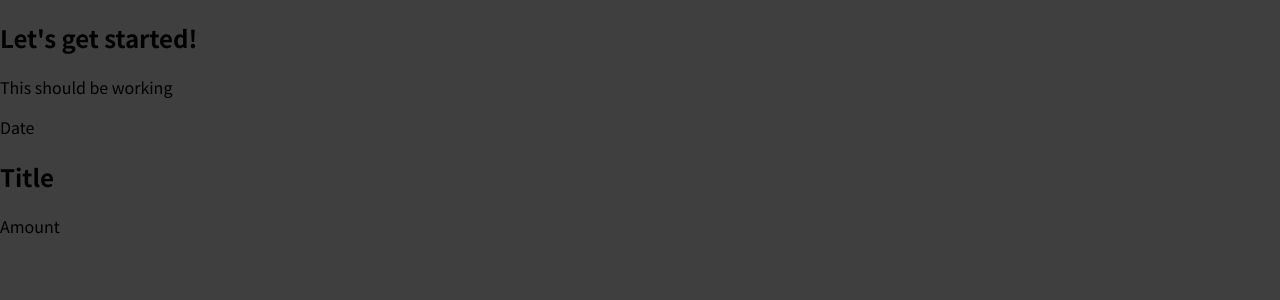
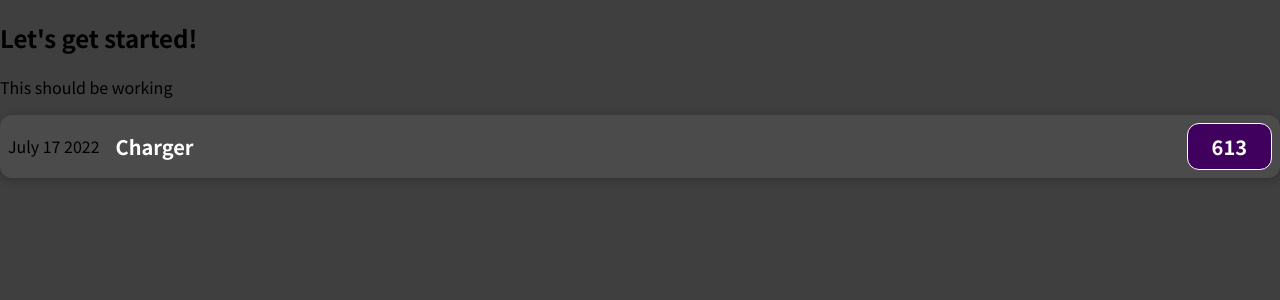
Before and after one commit to karansethia/React-Expense-Tracker, a JavaScript app in the folder app-files/: page / in a window 1280 px wide. Shown: the top 300 px of the page. Built offline with nearby package versions, Linux system fonts and the light colour scheme.

Commit message:
Adding Expense Item and its styling

```diff
--- /dev/null
+++ b/app-files/src/components/ExpenseItem.css
@@ -0,0 +1,50 @@
+.expense-item {
+    display: flex;
+    justify-content: space-between;
+    align-items: center;
+    box-shadow: 0 2px 8px rgba(0, 0, 0, 0.25);
+    padding: 0.5rem;
+    margin: 1rem 0;
+    border-radius: 12px;
+    background-color: #4b4b4b;
+    }
+    .expense-item__description {
+    display: flex;
+    flex-direction: column;
+    gap: 1rem;
+    align-items: flex-end;
+    flex-flow: column-reverse;
+    justify-content: flex-start;
+    flex: 1;
+    }
+    .expense-item h2 {
+    color: #3a3a3a;
+    font-size: 1rem;
+    flex: 1;
+    margin: 0 1rem;
+    color: white;
+    }
+    .expense-item__price {
+    font-size: 1rem;
+    font-weight: bold;
+    color: white;
+    background-color: #40005d;
+    border: 1px solid white;
+    padding: 0.5rem;
+    border-radius: 12px;
+    }
+    @media (min-width: 580px) {
+     .expense-item__description {
+    flex-direction: row;
+    align-items: center;
+    justify-content: flex-start;
+    flex: 1;
+     }
+     .expense-item__description h2 {
+    font-size: 1.25rem;
+     }
+     .expense-item__price {
+    font-size: 1.25rem;
+    padding: 0.5rem 1.5rem;
+     }
+    }
--- a/app-files/src/components/ExpenseItem.js
+++ b/app-files/src/components/ExpenseItem.js
@@ -1,11 +1,13 @@
+import './ExpenseItem.css'
+
 export default function ExpenseItem() {
   return (
-    <>
-      <div>Date</div>
-      <div>
-      <h2>Title</h2>
-      <div>Amount</div>
+    <div className='expense-item'>
+      <div>July 17 2022</div>
+      <div  className='expense-item__description'>
+      <h2>Charger</h2>
+      <div className='expense-item__price'>613</div>
       </div>
-    </>
+    </div>
   );
 }
```
